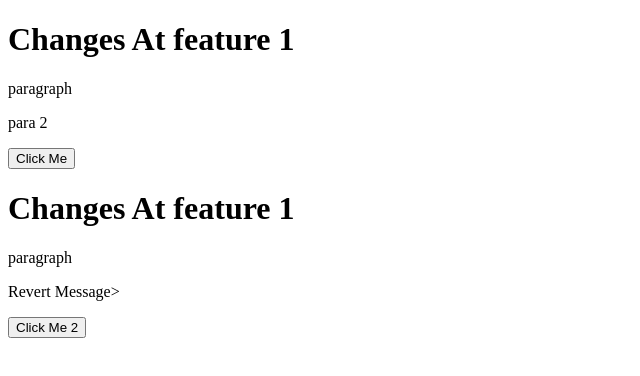
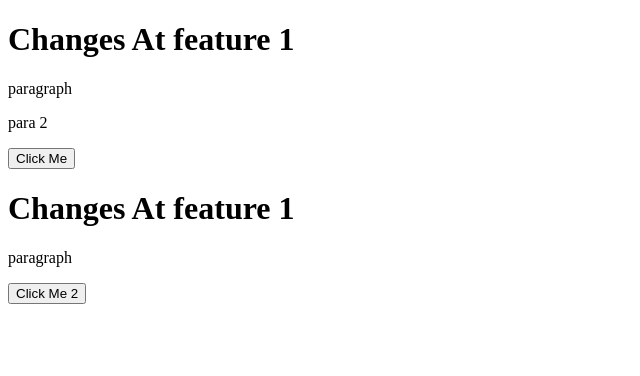
Before and after one commit to Wani-Chetan-999/localRepo, a plain HTML site: page index.html in a window 1280 px wide. Shown: the whole page, without its empty margins (0-640 px from the left). Drawn offline with Linux system fonts and the light colour scheme.

Commit message:
Revert "Revert"
This reverts commit 6e678d6fa121885dfa9a72e2af7d05e304cfa454.

```diff
--- a/index.html
+++ b/index.html
@@ -13,7 +13,6 @@
     <button>Click Me</button>
     <h1> Changes At feature 1</h1>
     <p>paragraph</p>
-    <p>Revert Message></p>
     <button>Click Me 2</button>
 
 
```
